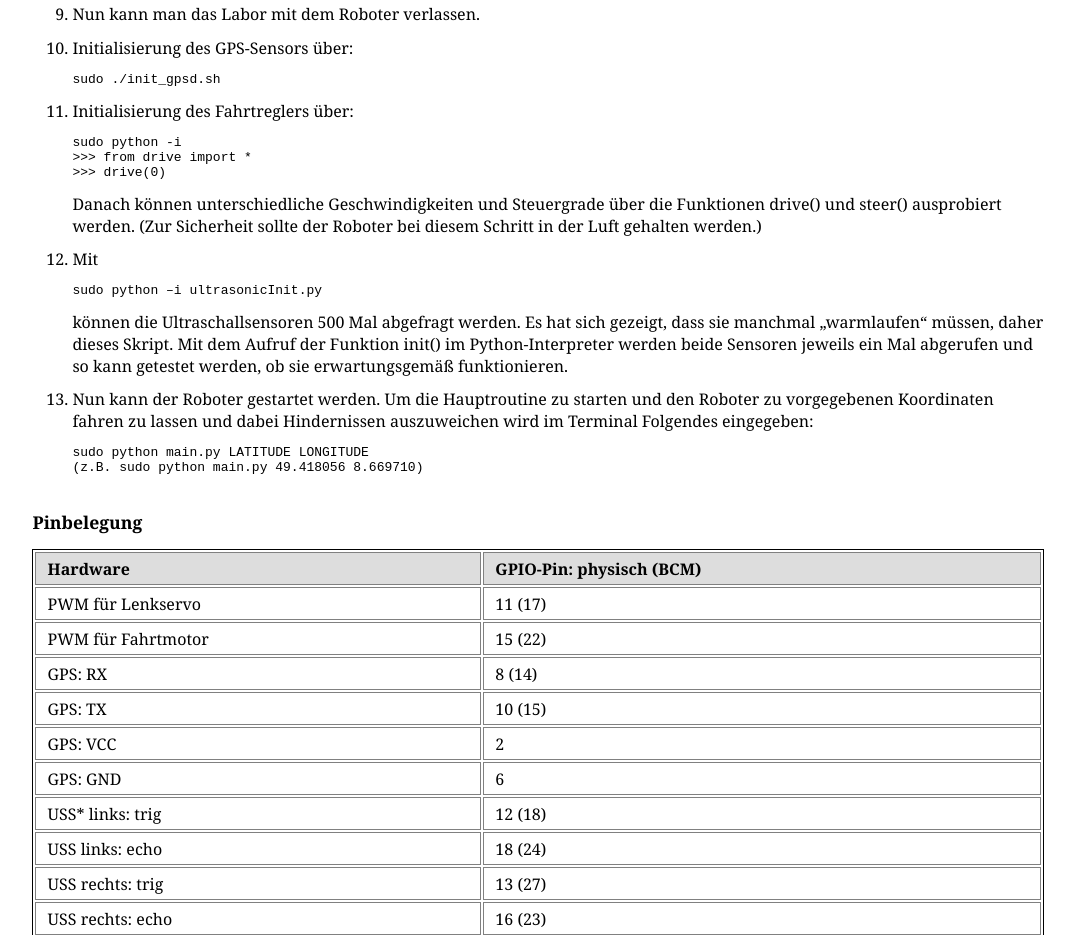
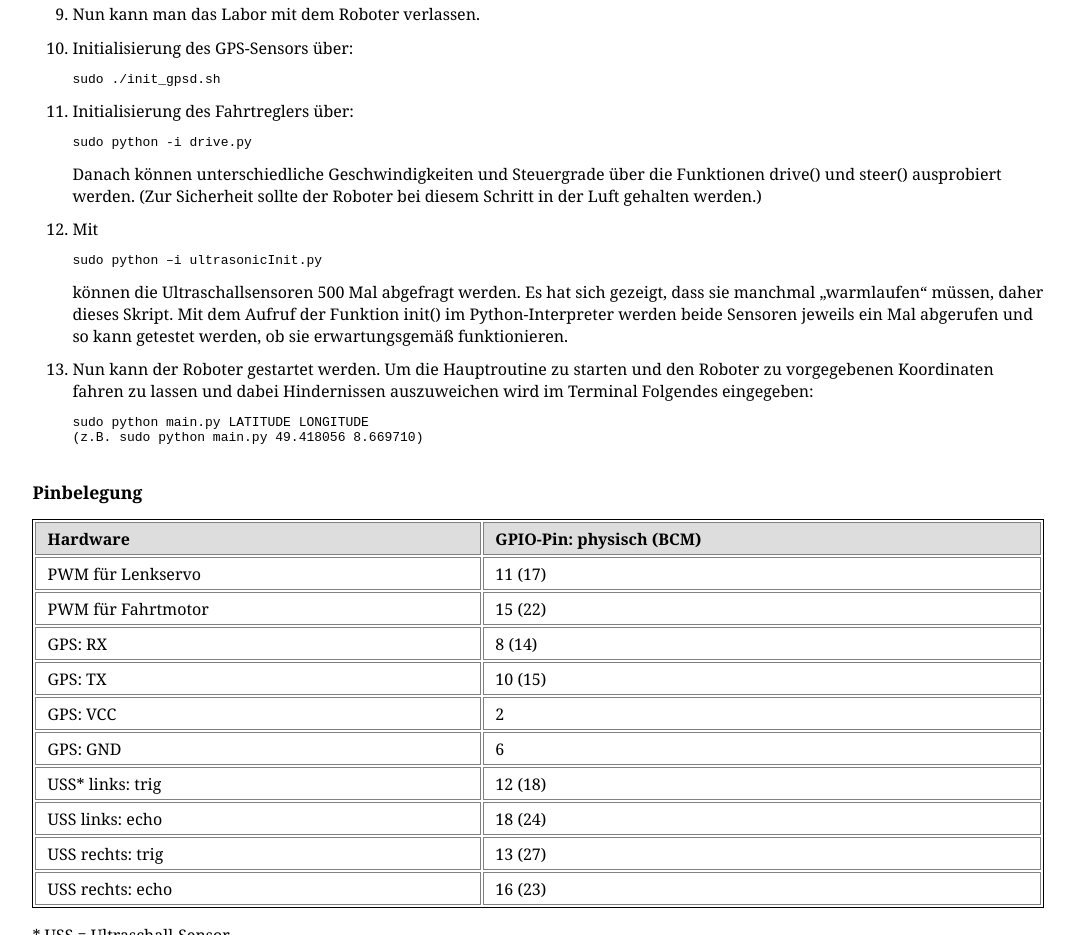
Before and after one commit to Xjs/robotik, a plain HTML site: page anleitung.html in a window 1280 px wide. Shown: the part 875-1810 px from the top of the page, without its empty margins (102-1177 px from the left). Drawn offline with Linux system fonts and the light colour scheme.

Commit message:
Update anleitung.html

```diff
--- a/anleitung.html
+++ b/anleitung.html
@@ -67,9 +67,7 @@ eintippen, um die LAN-Verbindung freizuschalten.
 				<li>
 Initialisierung des Fahrtreglers über:
 <pre>
-sudo python -i
->>> from drive import *
->>> drive(0)
+sudo python -i drive.py
 </pre>
 Danach können unterschiedliche Geschwindigkeiten und Steuergrade über die Funktionen drive() und steer() ausprobiert werden. (Zur Sicherheit sollte der Roboter bei diesem Schritt in der Luft gehalten werden.)
 				</li>
```
